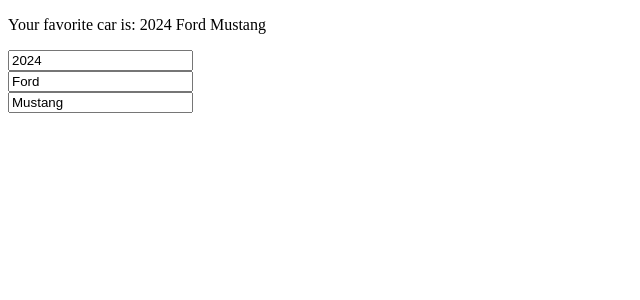
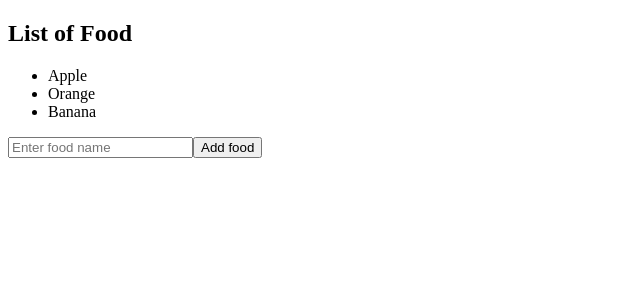
Before and after one commit to Franjj08/React, a React (Vite) app in the folder 2-card-components/: page / in a window 1280 px wide. Shown: the top 300 px of the page, without its empty margins (0-640 px from the left). Built offline with nearby package versions, Linux system fonts and the light colour scheme.

Commit message:
13-update ARRAYS in state

```diff
--- a/2-card-components/src/App.jsx
+++ b/2-card-components/src/App.jsx
@@ -8,7 +8,8 @@
 // import Counter from "./Counter";
 // import MyComponent2 from "./MyComponent2";
 // import ColorPicker from "./ColorPicker";
-import MyComponent3 from "./MyComponent3";
+// import MyComponent3 from "./MyComponent3";
+import MyComponent4 from "./MyComponent4";
 function App() {
   // const fruits = [{id: 1 ,name:"apple", calories: 95},
   //                 {id: 2 ,name:"orange", calories:45},
@@ -55,10 +56,12 @@
     // <>
     //   <ColorPicker/>
     // </>
+    // <>
+    //   <MyComponent3/>
+    // </>
     <>
-      <MyComponent3/>
+      <MyComponent4/>
     </>
-
   );
 }
 
--- /dev/null
+++ b/2-card-components/src/MyComponent4.jsx
@@ -0,0 +1,29 @@
+import React, {useState} from "react";
+
+function MyComponent4(){
+    const [foods, setFoods] = useState(["Apple", "Orange", "Banana"]);
+
+    function handleAddFood(){
+        const newFood =document.getElementById("foodInput").value;
+        document.getElementById("foodInput").value = "";
+
+        setFoods(f=>[...f, newFood])
+    }
+
+    function handleRemoveFood(index){
+        setFoods(foods.filter((element, i) => i!==index))
+    }
+    return(<div>
+            <h2>List of Food</h2>
+            <ul>
+                {foods.map((food, index) =>
+                <li key={index}onClick={() =>handleRemoveFood(index)}>
+                    {food}
+                    </li>)}
+            </ul>
+            <input type="text" id="foodInput" placeholder="Enter food name"/>
+            <button onClick={handleAddFood}>Add food</button>
+    </div>)
+}
+
+export default MyComponent4
```
